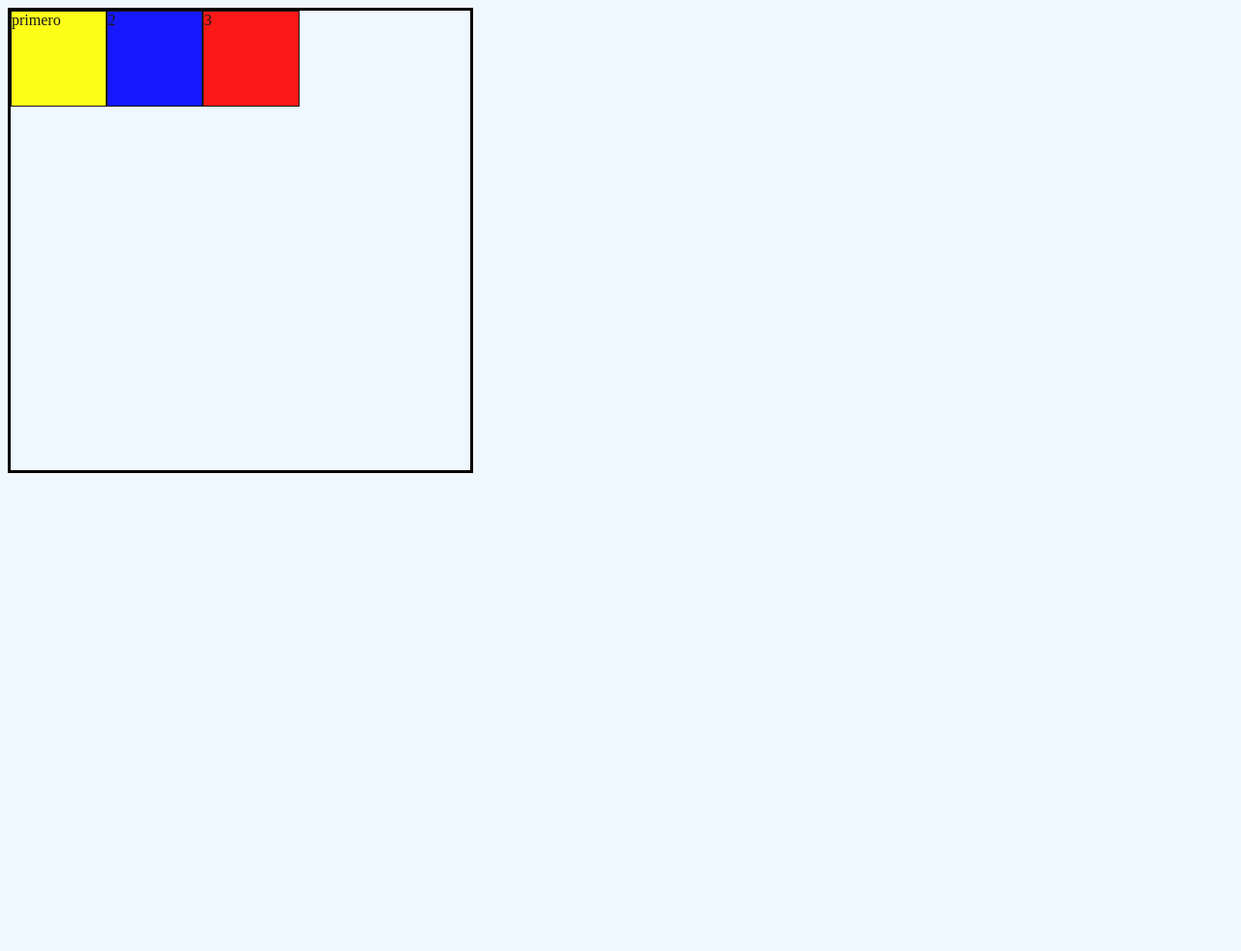
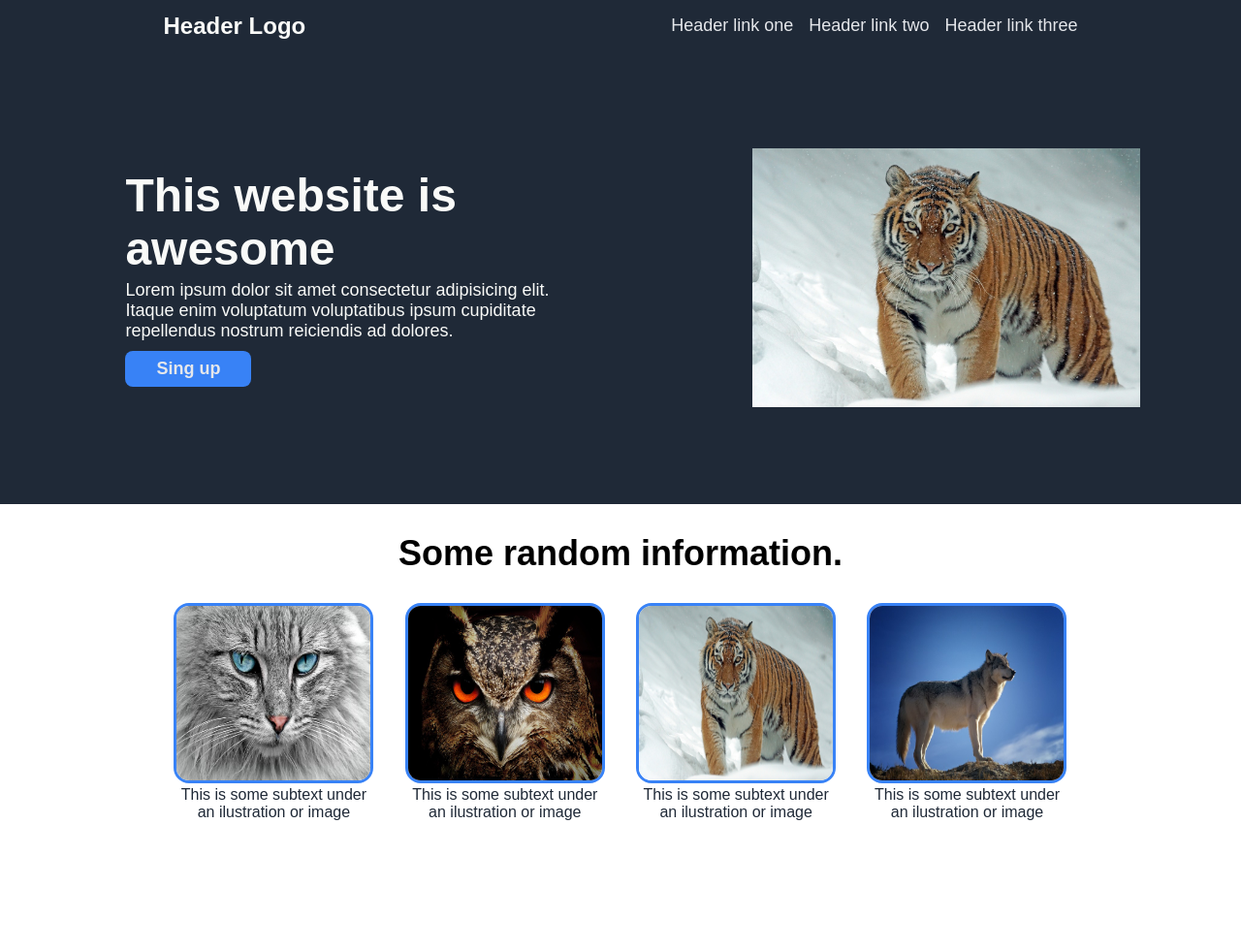
Before and after one commit to MauricioLugo00/odin_page, a plain HTML site: page index.html in a window 1280 px wide. Shown: the top 981 px of the page at 97% size. Before the commit the page ends 800 px from the top, so only its background shows below. Drawn offline with Linux system fonts and the light colour scheme.

Commit message:
update page

```diff
--- a/index.html
+++ b/index.html
@@ -1,23 +1,96 @@
 <!DOCTYPE html>
-<html lang="en">
+<html lang="es">
 <head>
     <meta charset="UTF-8">
     <meta name="viewport" content="width=device-width, initial-scale=1.0">
     <link rel="stylesheet" href="style.css">
-    <title>Cosas</title>
+    <title>Lugo-OdinWEB</title>
 </head>
 <body>
-    <section class="parent">
-        <div class="item">
-            primero
+
+    <Header class="header">
+        <div ><a href="#" style="font-size: 24px; color: #F9FAF8; font-weight: 900;">
+            Header Logo</a></div>
+
+        <ul class="header-links">
+            <li><a href="#">Header link one</a></li>
+            <li><a href="#">Header link two</a></li>
+            <li><a href="#">Header link three</a></li>
+        </ul>
+    </Header>
+
+    <section class="container">
+
+        <article class="content">
+
+            <h1 style="font-size: 48px; color: #F9FAF8; font-weight: extra-bold; margin: 5px;">
+                This website is awesome</h1>
+
+                <div style="font-size: 18px; color: #F9FAF8; margin: 5px;" >Lorem ipsum dolor sit amet consectetur adipisicing elit. Itaque enim voluptatum voluptatibus ipsum cupiditate repellendus nostrum reiciendis ad dolores.
+                    </div>
+
+                <button class="content-button" >
+                    <a href="#">Sing up</a>
+                </button>
+
+        </article>
+
+
+        <img src="images/tiger.jpg" alt="tigre siberiano" width="400px">
+
+    </section>
+
+    <section class="information">
+        <h2>Some random information.</h2>
+
+        <div class="random">
+            <div class="info">
+                <img src="images/cat.jpg" alt="gato claro sojos azules">
+                <div>This is some subtext under an ilustration or image</div>
+            </div>
+            <div class="info">
+                <img src="images/owl.jpg" alt="ojos de buho">
+                <div>This is some subtext under an ilustration or image</div>
+            </div>
+            <div class="info">
+                <img src="images/tiger.jpg" alt="tigre siberiano">
+                <div>This is some subtext under an ilustration or image</div>
+            </div>
+            <div class="info">
+                <img src="images/wolf.jpg" alt="lobo">
+                <div>This is some subtext under an ilustration or image</div>
+            </div>
         </div>
-        <div class="item">
-            2
+
+    </section>
+
+    <br>
+
+    <section class="things">
+        <div class="lorem">Lorem ipsum dolor sit amet consectetur adipisicing elit. Incidunt, rem ullam voluptatibus esse et doloribus fugiat fuga nobis! Numquam tempora dolorum iusto.
         </div>
-        <div class="item">
-            3
+        <div class="user"> -Lugo Mauricio, develoment web</div>
+
+    </section>
+
+    <section class="action-side">
+
+        <div class="singup-bot">
+            <div class="call">
+                <div class="call-one">Call to action! It's time</div>
+                <div class="call-two">Sing up for our product by clicking that button right over there!</div>
+            </div>
+
+            <button ><a href="#" class="bot-button">Sing Up</a></button>
         </div>
+
     </section>
+
+    <section class="footer">
+        <div style="color: #E5E7EB; font-size: 18px;">Copyright © Mauricio Lugo 2024</div>
+    </section>
+
+
 
 </body>
 </html>
--- a/style.css
+++ b/style.css
@@ -1,42 +1,180 @@
+/*GENERAL*/
+
 body {
-    background-color: aliceblue;
-
+    font-family: Arial, Helvetica, sans-serif;
+    margin: 0;
+    padding: 0;
+    display: flex;
+    flex-flow: column wrap;
 }
 
-.parent {
-    border: .2rem solid black;
-    box-sizing: border-box;
-    width: 30rem;
-    height: 30rem;
-    display: flex;
-    flex-flow: row nowrap;
-    justify-content:;
-    align-items: ;
-    align-content: ;
+a {
+    font-size: 18px;
+    text-decoration: none;
+}
+
+button{
+    border: none;
+    margin: 5px 5px;
+    border-radius: 8px;
+    background-color: #3882F6;
+    padding: .5rem 1rem .5rem 1rem;
+}
+
+
+.content-button a{
+    font-size: 18px;
+
+    font-weight: 800;
+    padding: .3rem 1rem .3rem 1rem;
 
 
 }
 
-.item {
+/*ENCABEZADO DE LA PÁGINA*/ /*----------------------------__-------------*/
+
+.header, .footer {
+    background-color: #1F2937;
+    display: flex;
+    justify-content: space-around;
+    align-items: center;
+}
+
+.header-links {
+    display: flex;
+    list-style: none;
+    gap: 1rem;
+}
+
+a {
+    color: #E5E7EB;
+}
+
+/* CONTENIDO DE LA PÁGINA*/ /* ------------------___-------------------*/
+
+.container {
+    padding: 6rem 2rem 6rem 2rem;
+    background-color: #1F2937;
+    display: flex;
+    align-items: center;
+    justify-content: space-around;
     box-sizing: border-box;
-    border: .1rem solid black;
-    opacity: .9;
-    height: 6.2rem;
-    width: 6.2rem;
+
 
 }
 
-.item:first-child{
-    background-color: yellow;
+.container img {
+    box-sizing: border-box;
 
 }
 
-.item:nth-child(2){
-    background-color: blue;
+.content{
+    margin: 20px;
+    width: 40%;
+    box-sizing: border-box;
 
 }
 
-.item:last-child{
-    background-color: red;
+/*INFORMACIÓN RANDOM*/ /*---------------_____------------*/
+
+h2 {
+    font-size: 36px;
+    text-align: center;
+    font-weight: extra-bold;
+}
+
+.information {
+    padding-bottom: 8rem;
+    box-sizing: border-box;
+}
+
+.random {
+    box-sizing: border-box;
+    display: flex;
+    justify-content: center;
+    align-items: center;
+    gap: 2rem;
+}
+
+.info  {
+    box-sizing: border-box;
+    display: flex;
+    flex-flow: column nowrap;
+}
+
+.info div{
+    color: #1F2937;
+    text-align: center;
+    padding: .2rem;
+    width: 200px;
+}
+
+.info img{
+    border: .2rem solid #3882F6;
+    border-radius: 1rem;
+    width: 200px;
+    height: 180px;
+}
+
+.things {
+    display: flex;
+    flex-flow: column nowrap;
+    background-color: #E5E7EB;
+    padding: 6rem;
+    color: #1F2937;
+    align-items: flex-end;
+}
+
+.lorem{
+    width: 70%;
+    font-size: 36px;
+    font-weight: light;
+    font-style: italic;
+    margin: 0 auto;
+    padding: 1rem;
+}
+
+.user {
+    margin-right: 8rem;
+    padding: 1rem;
+    font-size: 20px;
+    font-weight: bold;
+}
+
+.action-side {
+    display: flex;
+    margin: 0 auto;
+    padding: 4rem;
+
 
 }
+
+.call {
+    display: flex;
+    flex-flow: column wrap;
+}
+
+.singup-bot {
+    padding: 3rem 8rem 3rem 8rem;
+    display: flex;
+    background-color: #3882F6;
+    border-radius: .5rem;
+    color: #E5E7EB;
+    gap: 5rem;
+
+}
+
+.call-one{
+    font-size: 18px;
+    font-weight: 600;
+}
+
+.bot-button{
+    border: .15rem solid #E5E7EB;
+    padding: .3rem 1rem .3rem 1rem;
+    border-radius: 8px;
+}
+
+.footer{
+    height: 6.2rem;
+}
```
Also changed, not shown: images-guide/01.png (added), images-guide/02.png (added), images/cat.jpg (added), images/owl.jpg (added), images/tiger.jpg (added), images/wolf.jpg (added).
